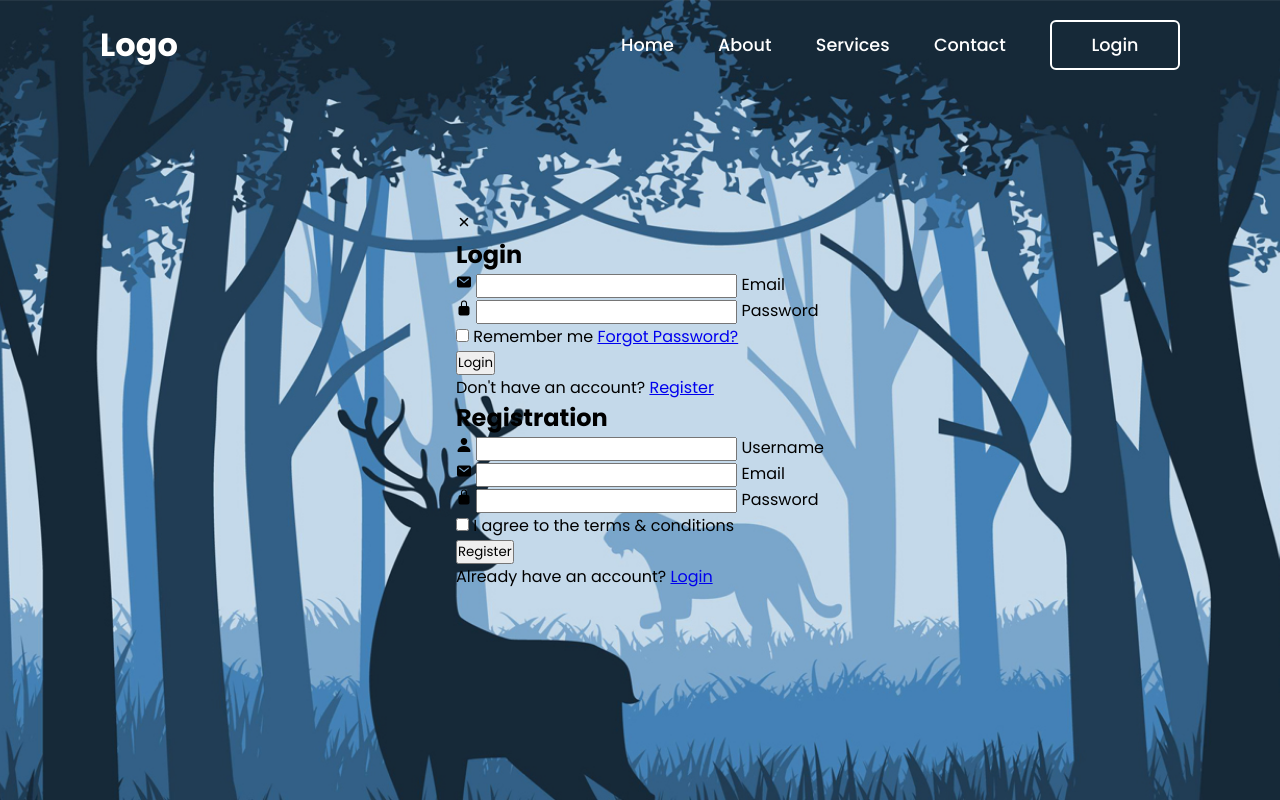
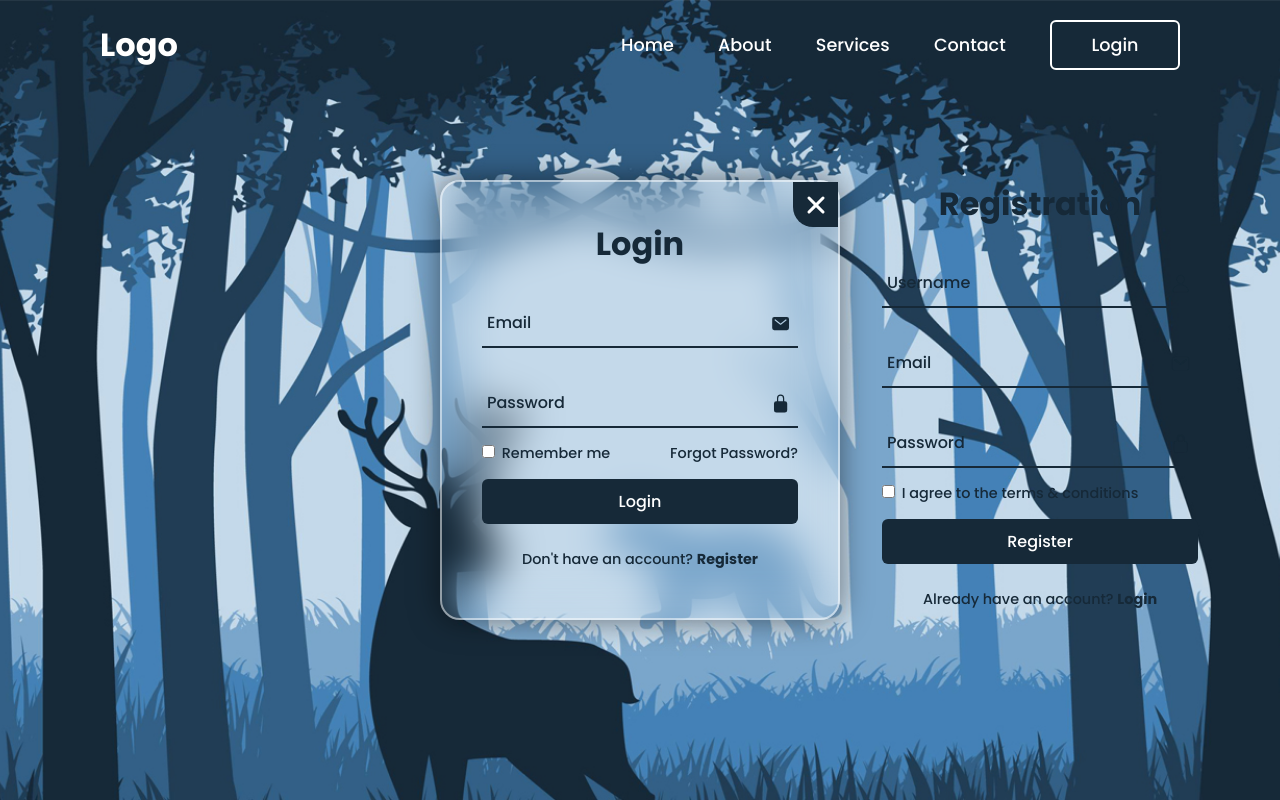
Before and after one commit to AmadoCiii/Empty-folder, a plain HTML site: page Login-registration/index.html in a window 1280 px wide. Drawn offline with nearby package versions, Linux system fonts and the light colour scheme.

Commit message:
Edit registration box

```diff
--- a/Login-registration/styles.css
+++ b/Login-registration/styles.css
@@ -82,3 +82,154 @@ header {
     background: #fff;
     color: #162938;
 }
+
+.wrapper {
+    position: relative;
+    width: 400px;
+    height: 440px;
+    background: transparent;
+    border: 2px solid rgba(255, 255, 255, .5);
+    border-radius: 20px;
+    backdrop-filter: blur(20px);
+    box-shadow: 0 0 30px rgba(0, 0, 0, .5);
+    display: flex;
+    justify-content: center;
+    align-items: center;
+    /* overflow: hidden; */
+}
+
+.wrapper .form-box {
+    width: 100%;
+    padding: 40px;
+}
+
+.wrapper .form-box.login {
+    /* display: none; */
+}
+
+.wrapper .form-box.register {
+    position: absolute;
+    transform: translateX(400px);
+}
+
+.wrapper .icon-close {
+    position: absolute;
+    top: 0;
+    right: 0;
+    width: 45px;
+    height: 45px;
+    background: #162938;
+    font-size: 2em;
+    color: #fff;
+    display: flex;
+    justify-content: center;
+    align-items: center;
+    border-bottom-left-radius: 20px;
+    cursor: pointer;
+    z-index: 1;
+}
+
+.form-box h2 {
+    font-size: 2em;
+    color: #162938;
+    text-align: center;
+}
+
+.input-box {
+    position: relative;
+    width: 100%;
+    height: 50px;
+    border-bottom: 2px solid #162938;
+    margin: 30px 0;
+}
+
+.input-box label {
+    position: absolute;
+    top: 50%;
+    left: 5px;
+    transform: translateY(-50%);
+    font-size: 1em;
+    color: #162938;
+    font-weight: 500;
+    pointer-events: none;
+    transition: .5s;
+}
+
+.input-box input:focus~label,
+.input-box input:valid~label {
+    top: -5px;
+}
+
+.input-box input {
+    width: 100%;
+    height: 100%;
+    background: transparent;
+    border: none;
+    outline: none;
+    font-size: 1em;
+    color: #162938;
+    font-weight: 500;
+    padding: 0 35px 0 5px;
+}
+
+.input-box .icon {
+    position: absolute;
+    right: 8px;
+    font-size: 1.2em;
+    color: #162938;
+    line-height: 57px;
+}
+
+.remember-forgot {
+    font-size: .9em;
+    color: #162938;
+    font-weight: 500;
+    margin: -15px 0 15px;
+    display: flex;
+    justify-content: space-between;
+}
+
+.remember-forgot label input {
+    accent-color: #162938;
+    margin-right: 3px;
+}
+
+.remember-forgot a {
+    color: #162938;
+    text-decoration: none;
+}
+
+.remember-forgot a:hover {
+    text-decoration: underline;
+}
+
+.btn {
+    width: 100%;
+    height: 45px;
+    background: #162938;
+    border: none;
+    outline: none;
+    border-radius: 6px;
+    cursor: pointer;
+    font-size: 1em;
+    color: #fff;
+    font-weight: 500;
+}
+
+.login-register {
+    font-size: .9em;
+    color: #162938;
+    text-align: center;
+    font-weight: 500;
+    margin: 25px 0 10px;
+}
+
+.login-register p a {
+    color: #162938;
+    text-decoration: none;
+    font-weight: 600;
+}
+
+.login-register p a:hover {
+    text-decoration: underline;
+}
```
